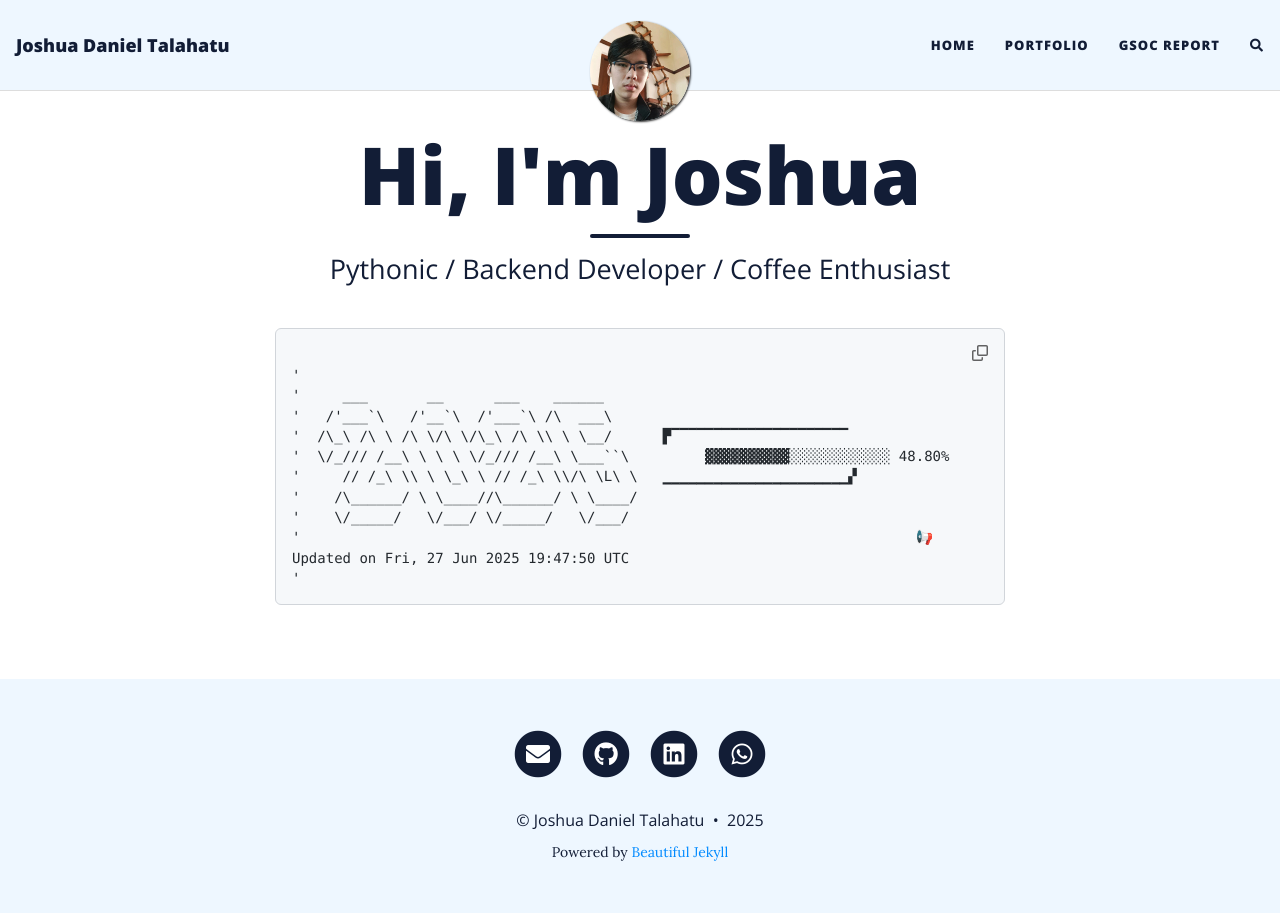
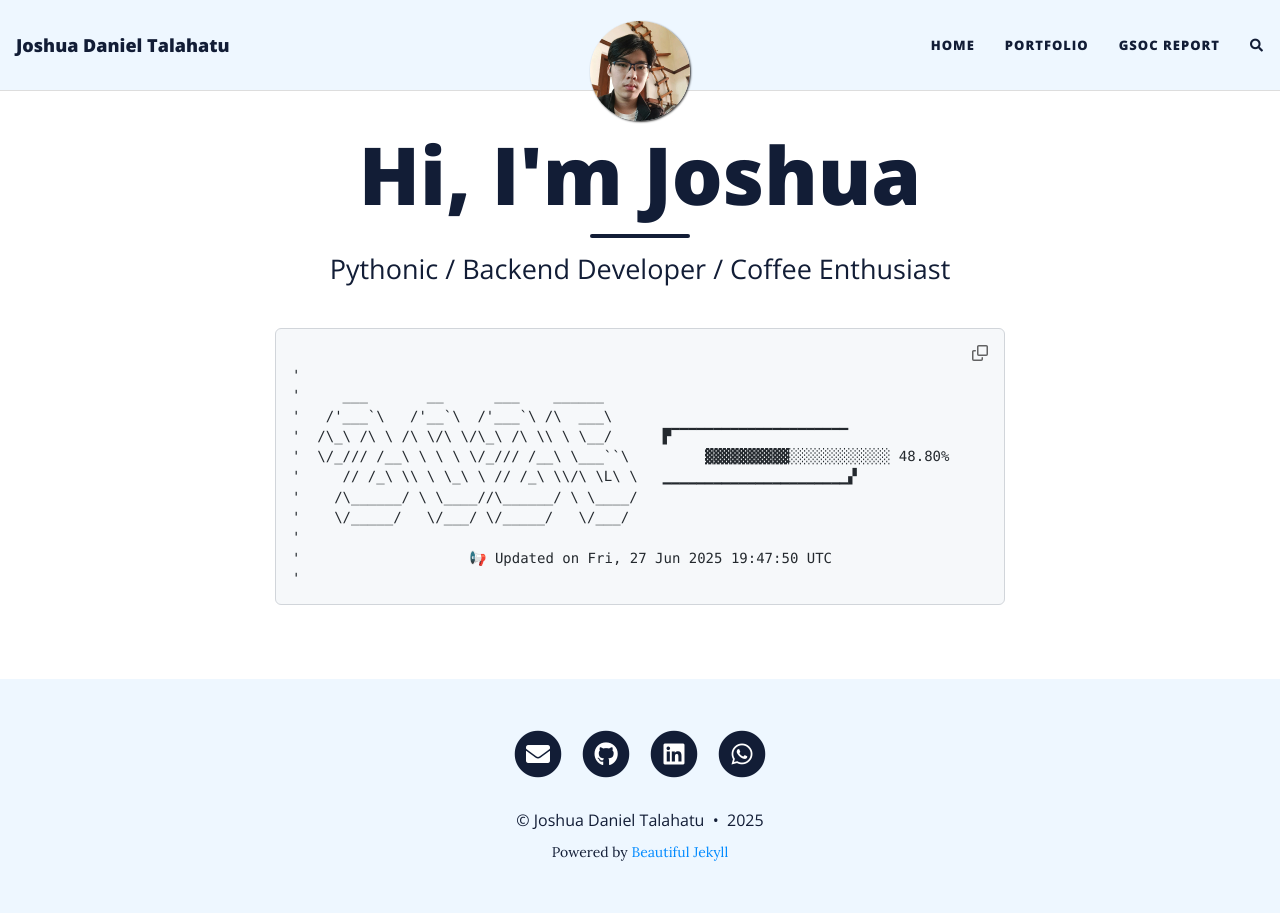
Before and after one commit to JoshuaGlaZ/joshuaglaz.github.io, a Jekyll site: the page built from index.html, in a window 1280 px wide. Built offline with Jekyll 4.4.1, drawn with Linux system fonts in a browser that asks for light colours; nearby versions of some CDN libraries; the list of posts is cut into pages by our own code; comment, search, counter and statistics services are not loaded.

```diff
--- a/_includes/progress.txt
+++ b/_includes/progress.txt
@@ -7,5 +7,6 @@
 '     // /_\ \\ \ \_\ \ // /_\ \\/\ \L\ \   ▁▁▁▁▁▁▁▁▁▁▁▁▁▁▁▁▁▁▁▁▁▁▞
 '    /\______/ \ \____//\______/ \ \____/
 '    \/_____/   \/___/ \/_____/   \/___/
-'                                                                         📢 Updated on Fri, 27 Jun 2025 19:47:50 UTC
 '
+'                    📢 Updated on Fri, 27 Jun 2025 19:47:50 UTC
+'
```
Also changed, not shown: index.html (line endings or trailing spaces).
